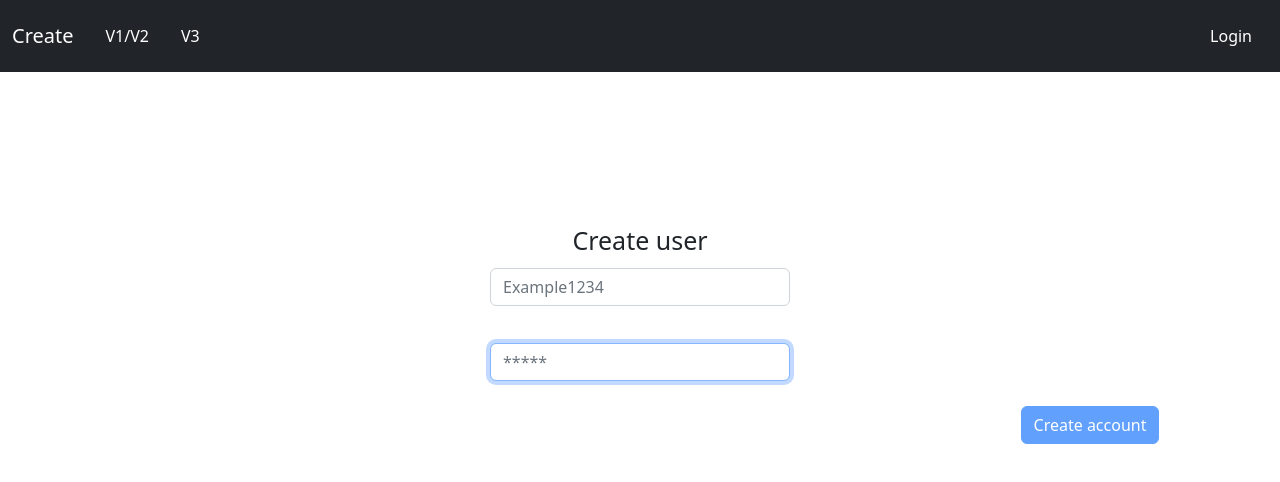
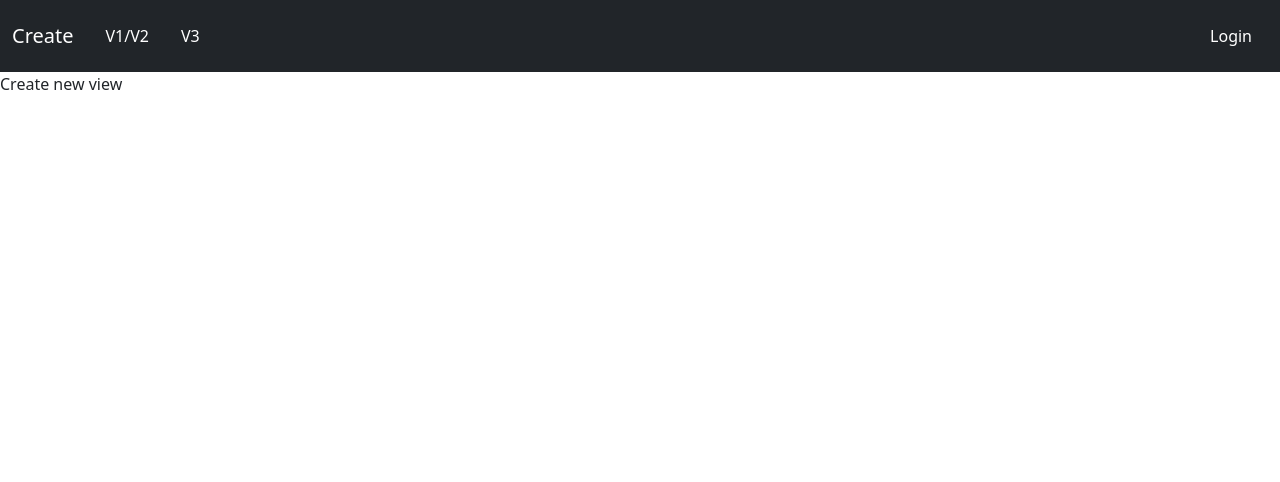
Before and after one commit to Web-ohjelmoinnin-sovellusprojekti-R24/Ilmastonmuutos, a React (Create React App) app in the folder webproject_react/: page / in a window 1280 px wide. Shown: the top 482 px of the page. Built offline with nearby package versions, Linux system fonts and the light colour scheme.

Commit message:
Login rederictV2

```diff
--- a/webproject_react/src/App.js
+++ b/webproject_react/src/App.js
@@ -24,7 +24,7 @@ function App() {
         <NavBar/>
 
         <Routes>
-        <Route path="/" element={<CreateUser/>}/>
+        <Route path="/" element={<CreateView/>}/>
         <Route path="/createuser" element={<CreateUser/>}/>
         <Route path="/login" element={<Login/>}/>
         <Route path='/create' element={<CreateView/>}/>
--- a/webproject_react/src/pages/Login.js
+++ b/webproject_react/src/pages/Login.js
@@ -30,7 +30,7 @@ export default function Login() {
         )
         .then(function (response) {
                 console.log(response);
-                navigate('/home');
+                navigate('/create');
             })
         .catch(function (error) {
                 if (error.response.status === 401) {
```
